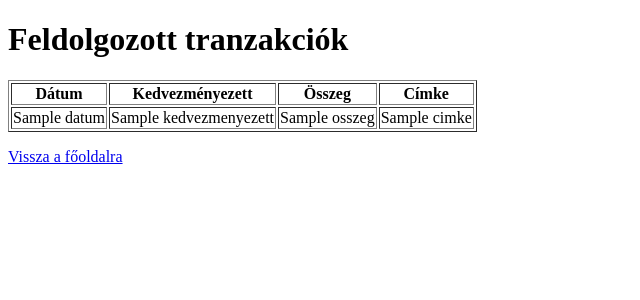
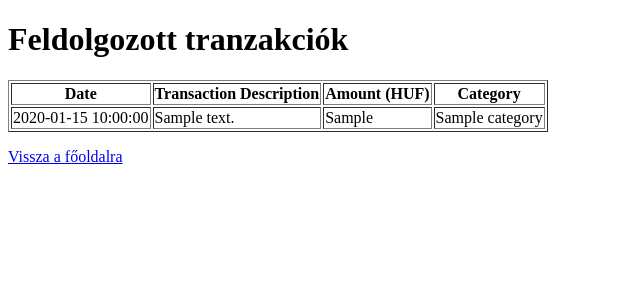
Before and after one commit to nyaridorina/bankapp, a Flask app: template templates/eredmeny.html in a window 1280 px wide. Shown: the top 300 px of the page, without its empty margins (0-640 px from the left). Run offline with Flask 3, Linux system fonts and the light colour scheme; the template is opened without the code that fills it: most values are stand-ins (such as "Sample title", 1, 10 or a date in 2020).

Commit message:
Update eredmeny.html

```diff
--- a/templates/eredmeny.html
+++ b/templates/eredmeny.html
@@ -11,17 +11,17 @@
     {% if tranzakciok %}
     <table border="1">
         <tr>
-            <th>Dátum</th>
-            <th>Kedvezményezett</th>
-            <th>Összeg</th>
-            <th>Címke</th>
+            <th>Date</th>
+            <th>Transaction Description</th>
+            <th>Amount (HUF)</th>
+            <th>Category</th>
         </tr>
         {% for t in tranzakciok %}
         <tr>
-            <td>{{ t['datum'] }}</td>
-            <td>{{ t['kedvezmenyezett'] }}</td>
-            <td>{{ t['osszeg'] }}</td>
-            <td>{{ t['cimke'] }}</td>
+            <td>{{ t['Date'] }}</td>
+            <td>{{ t['Transaction Description'] }}</td>
+            <td>{{ t['Amount (HUF)'] }}</td>
+            <td>{{ t['Category'] }}</td>
         </tr>
         {% endfor %}
     </table>
```
